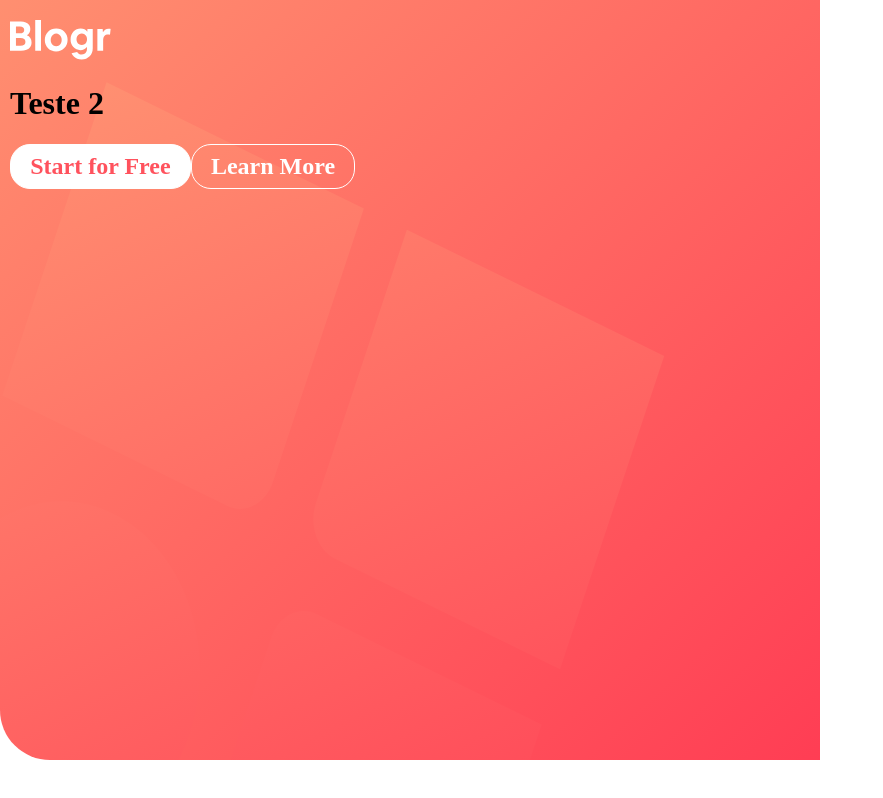
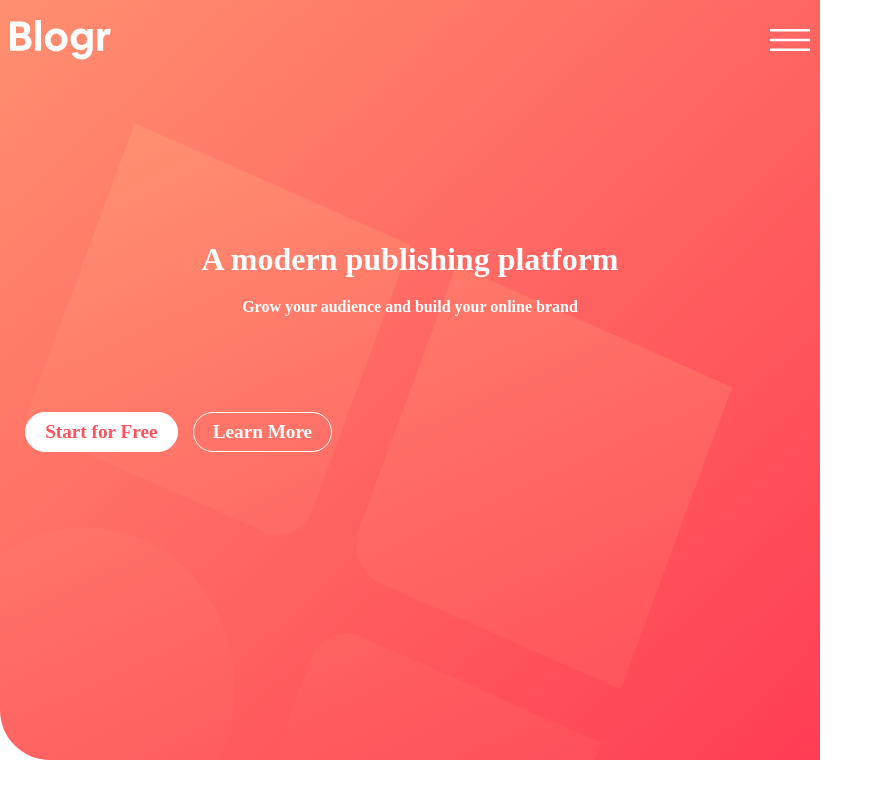
Before and after one commit to NikolasMatias/blogr-landing-page, a React (Create React App) app: page / in a window 1280 px wide. Shown: the whole page, without its empty margins (0-883 px from the left). Built offline with nearby package versions, Linux system fonts and the light colour scheme; a web font is replaced by a local one.

Commit message:
Header updated.

```diff
--- a/src/App.tsx
+++ b/src/App.tsx
@@ -1,13 +1,14 @@
 import React, {useState} from 'react';
-import logo from './assets/images/logo.svg';
 import './App.css';
 import {ThemeProvider} from "styled-components";
-import {defaultTheme} from "./themes/DefaultTheme";
+import {defaultTheme, VARIANT} from "./themes/DefaultTheme";
 import Container from "./components/Container";
 import {Button} from "./components/Button";
-import {VARIANT} from "./components/Button/styled";
 import {GlobalStyles} from "./themes/GlobalStyles";
 import {Header} from "./components/Header";
+import Menu from "./components/Menu";
+import Title from "./components/Title";
+import {ButtonManagment} from "./components/Button/styled";
 
 function App() {
     const [theme, setTheme] = useState(defaultTheme);
@@ -18,10 +19,14 @@ function App() {
           <GlobalStyles />
         <Container>
             <Header>
-                <img src={logo} alt="Logo of the project Blogr Landing Page"/>
-                <h1>Teste 2</h1>
-                <Button variant={VARIANT.PRIMARY}>Start for Free</Button>
-                <Button variant={VARIANT.SECONDARY}>Learn More</Button>
+                <Menu />
+                <Title subtitle="Grow your audience and build your online brand">
+                    A modern publishing platform
+                </Title>
+                <ButtonManagment>
+                    <Button variant={VARIANT.PRIMARY}>Start for Free</Button>
+                    <Button variant={VARIANT.SECONDARY}>Learn More</Button>
+                </ButtonManagment>
             </Header>
         </Container>
       </ThemeProvider>
--- a/src/components/Button/index.tsx
+++ b/src/components/Button/index.tsx
@@ -1,6 +1,6 @@
 import ButtonDefault from './styled'
 import React from "react";
-import {IProps} from "./styled";
+import {IProps} from "../../themes/DefaultTheme";
 
 export const Button: React.FC<IProps> = ({children, variant}) => {
     return (
--- a/src/components/Button/styled.tsx
+++ b/src/components/Button/styled.tsx
@@ -1,20 +1,19 @@
 import styled from 'styled-components';
-export enum VARIANT {
-    PRIMARY,
-    SECONDARY
-}
+import {IProps, VARIANT} from "../../themes/DefaultTheme";
 
-export interface IProps {
-    variant?: VARIANT
-}
+export const ButtonManagment = styled.div<IProps>`
+  display: flex;
+  margin-top: 10vh;
+`
 
 const ButtonDefault = styled.button<IProps>`
   padding: 0.5rem 1.2rem .5rem 1.2rem;
+  margin: 0 0 0 15px;
   border-radius: 20px;
   cursor: pointer;
   font-family: ${props => props.theme.typography.main.family};
   font-weight: ${props => props.theme.typography.main.weights[1]};
-  font-size: ${props => props.theme.typography.fontSizeDefault};
+  font-size: 1.2rem;
 
   ${props => {
     switch (props.variant) {
@@ -33,6 +32,26 @@ const ButtonDefault = styled.button<IProps>`
         `;
     }
 }}
+
+  &:hover {
+    ${props => {
+      switch (props.variant) {
+        case VARIANT.SECONDARY:
+          return `
+          color: ${props.theme.palette.primary.lightRed};
+          background-color: ${props.theme.palette.neutral.white};
+          border: 1px solid ${props.theme.palette.neutral.white};
+        `;
+        case VARIANT.PRIMARY:
+        default:
+          return `
+          color: ${props.theme.palette.neutral.white};
+          background-color: ${props.theme.palette.gradient.veryLightRed};
+          border: 1px solid ${props.theme.palette.neutral.white};
+        `;
+      }
+    }}
+  }
 `;
 
 export default ButtonDefault;
--- a/src/components/Header/styled.tsx
+++ b/src/components/Header/styled.tsx
@@ -8,7 +8,7 @@ const HeaderDefault = styled.header`
   padding: 20px 10px 20px 10px;
   background-image: url(${props => bgPatternIntro}), linear-gradient(to top left, ${props => props.theme.palette.gradient.lightRed}, ${props => props.theme.palette.gradient.veryLightRed});
   background-repeat: no-repeat, no-repeat;
-  background-size: 70rem 85rem, 100%;
+  background-size: 75rem 82rem, 100%;
   background-position: bottom -30rem left -18rem, top left;
   border-radius: 0 0 0 50px;
   position: relative;
--- /dev/null
+++ b/src/components/Menu/index.tsx
@@ -0,0 +1,16 @@
+import MenuDefault from "./styled";
+import logo from '../../assets/images/logo.svg';
+import IconHamburger from '../../assets/images/icon-hamburger.svg';
+import React from "react";
+import {Button} from "../Button";
+
+const Menu = () => {
+    return (
+        <MenuDefault>
+            <img src={logo} alt="Logo of the project Blogr Landing Page" className="logo"/>
+            <img src={IconHamburger} alt="Button of Menu" className="icon-hamburger"/>
+        </MenuDefault>
+    );
+}
+
+export default Menu
--- /dev/null
+++ b/src/components/Menu/styled.tsx
@@ -0,0 +1,16 @@
+import styled from "styled-components";
+
+const MenuDefault = styled.div`
+  width: 100%;
+  min-height: 1rem;
+  display: flex;
+  justify-content: space-between;
+  align-items: center;
+  color: ${(props) => props.theme.palette.neutral.white};
+
+  & .icon-hamburger {
+    min-width: 2.5rem;
+  }
+`
+
+export default MenuDefault
--- /dev/null
+++ b/src/components/Title/index.tsx
@@ -0,0 +1,18 @@
+import React, {ReactElement} from "react";
+import TitleDefault, {SubTitle, TitleManagment} from "./styled";
+import {VARIANT} from "../../themes/DefaultTheme";
+
+interface ITitle {
+    subtitle: ReactElement
+}
+
+const Title: React.FC<ITitle> = ({children, subtitle}) => {
+    return (
+        <TitleManagment>
+            <TitleDefault variant={VARIANT.PRIMARY}>{children}</TitleDefault>
+            <SubTitle variant={VARIANT.PRIMARY} className={!subtitle ? 'invisible' : ''}>{subtitle}</SubTitle>
+        </TitleManagment>
+    );
+}
+
+export default Title;
--- /dev/null
+++ b/src/components/Title/styled.tsx
@@ -0,0 +1,27 @@
+import styled from "styled-components";
+
+export const TitleManagment = styled.div`
+  color: ${props => props.theme.palette.neutral.white};
+  width: 100%;
+  margin-top: 20vh;
+  display: flex;
+  flex-direction: column;
+  justify-content: center;
+  align-items: center;
+  text-align: center;
+  & .invisible {
+    display: none;
+  }
+`
+
+const TitleDefault = styled.h1`
+    width: 80vw;
+    margin-bottom: 10px;
+`
+
+export const SubTitle = styled.p`
+  margin-top: 10px;
+  width: 80vw;
+`
+
+export default TitleDefault
--- a/src/themes/DefaultTheme.tsx
+++ b/src/themes/DefaultTheme.tsx
@@ -1,5 +1,15 @@
 // theme.ts
 import { DefaultTheme } from 'styled-components'
+
+export enum VARIANT {
+    PRIMARY,
+    SECONDARY
+}
+
+export interface IProps {
+    variant?: VARIANT
+}
+
 export const defaultTheme: DefaultTheme = {
     borderRadius: '50%',
     palette: {
```
